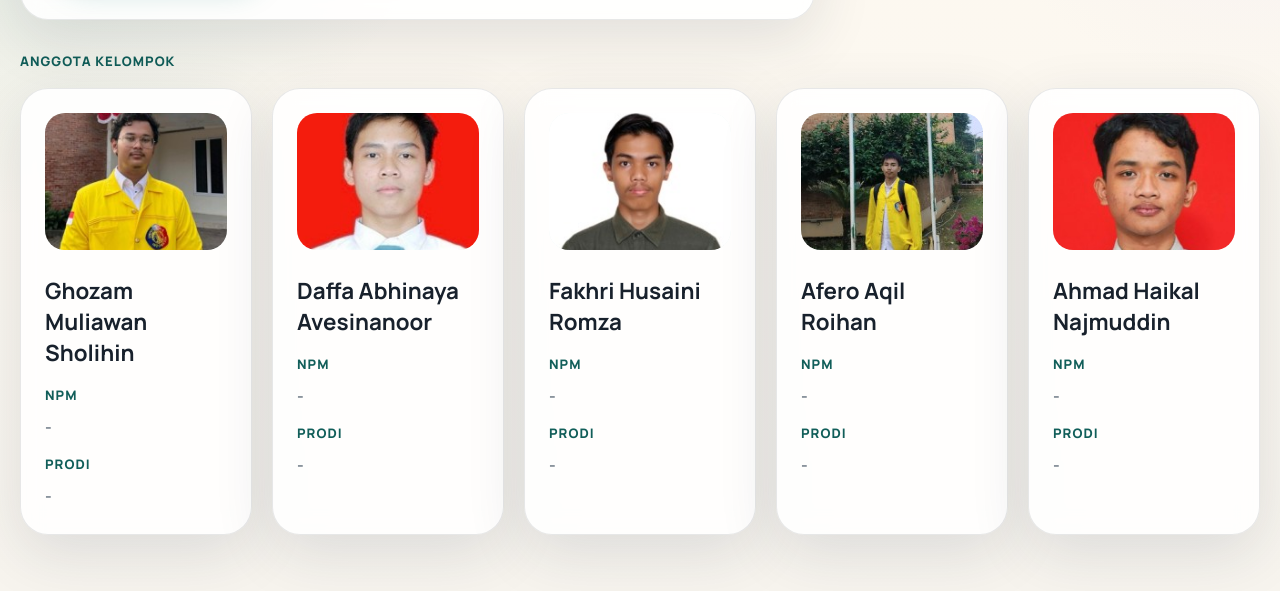
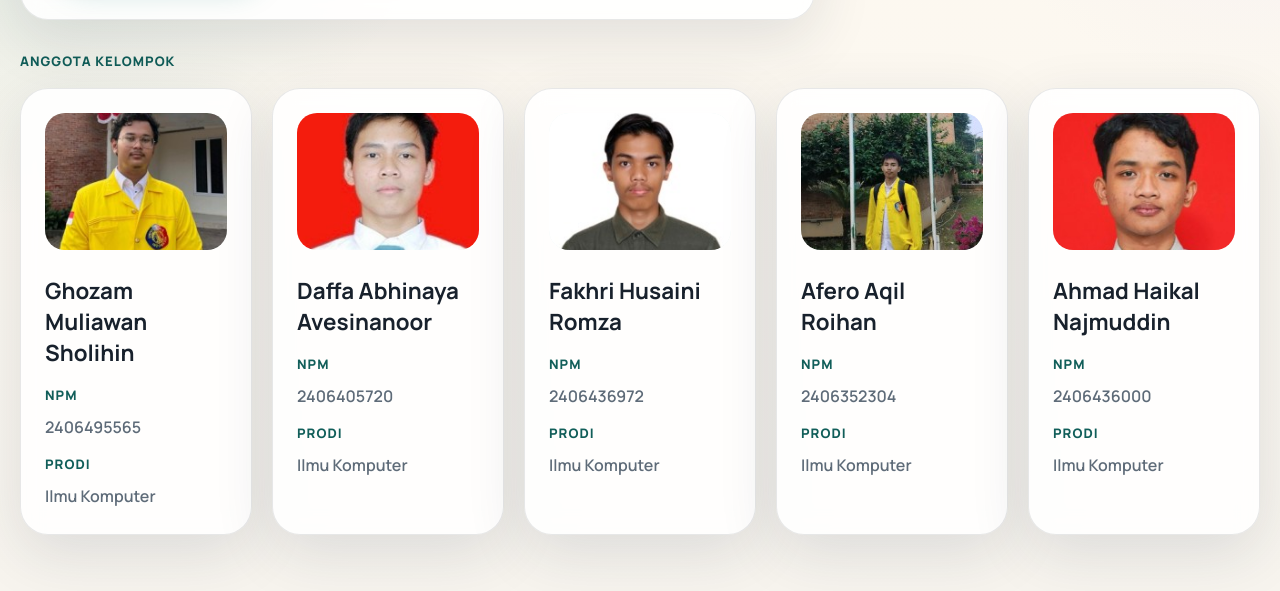
Before and after one commit to IkanBerkepalaLele/tk2-pkpl, a website: page public/index.html in a window 1280 px wide. Shown: the part 275-866 px from the top of the page. Drawn offline with Linux system fonts and the light colour scheme; no server answers.

Commit message:
Menambahkan deskripsi kelompok

```diff
--- a/package.json
+++ b/package.json
@@ -16,6 +16,6 @@
     "passport-google-oauth20": "^2.0.0"
   },
   "devDependencies": {
-    "nodemon": "^2.0.7"
+    "nodemon": "^2.0.22"
   }
 }
--- a/public/index.html
+++ b/public/index.html
@@ -34,11 +34,11 @@
                         <dl class="member-list">
                             <div>
                                 <dt>NPM</dt>
-                                <dd>-</dd>
+                                <dd>2406495565</dd>
                             </div>
                             <div>
                                 <dt>Prodi</dt>
-                                <dd>-</dd>
+                                <dd>Ilmu Komputer</dd>
                             </div>
                         </dl>
                     </div>
@@ -51,11 +51,11 @@
                         <dl class="member-list">
                             <div>
                                 <dt>NPM</dt>
-                                <dd>-</dd>
+                                <dd>2406405720</dd>
                             </div>
                             <div>
                                 <dt>Prodi</dt>
-                                <dd>-</dd>
+                                <dd>Ilmu Komputer</dd>
                             </div>
                         </dl>
                     </div>
@@ -68,11 +68,11 @@
                         <dl class="member-list">
                             <div>
                                 <dt>NPM</dt>
-                                <dd>-</dd>
+                                <dd>2406436972</dd>
                             </div>
                             <div>
                                 <dt>Prodi</dt>
-                                <dd>-</dd>
+                                <dd>Ilmu Komputer</dd>
                             </div>
                         </dl>
                     </div>
@@ -85,11 +85,11 @@
                         <dl class="member-list">
                             <div>
                                 <dt>NPM</dt>
-                                <dd>-</dd>
+                                <dd>2406352304</dd>
                             </div>
                             <div>
                                 <dt>Prodi</dt>
-                                <dd>-</dd>
+                                <dd>Ilmu Komputer</dd>
                             </div>
                         </dl>
                     </div>
@@ -102,11 +102,11 @@
                         <dl class="member-list">
                             <div>
                                 <dt>NPM</dt>
-                                <dd>-</dd>
+                                <dd>2406436000</dd>
                             </div>
                             <div>
                                 <dt>Prodi</dt>
-                                <dd>-</dd>
+                                <dd>Ilmu Komputer</dd>
                             </div>
                         </dl>
                     </div>
```
